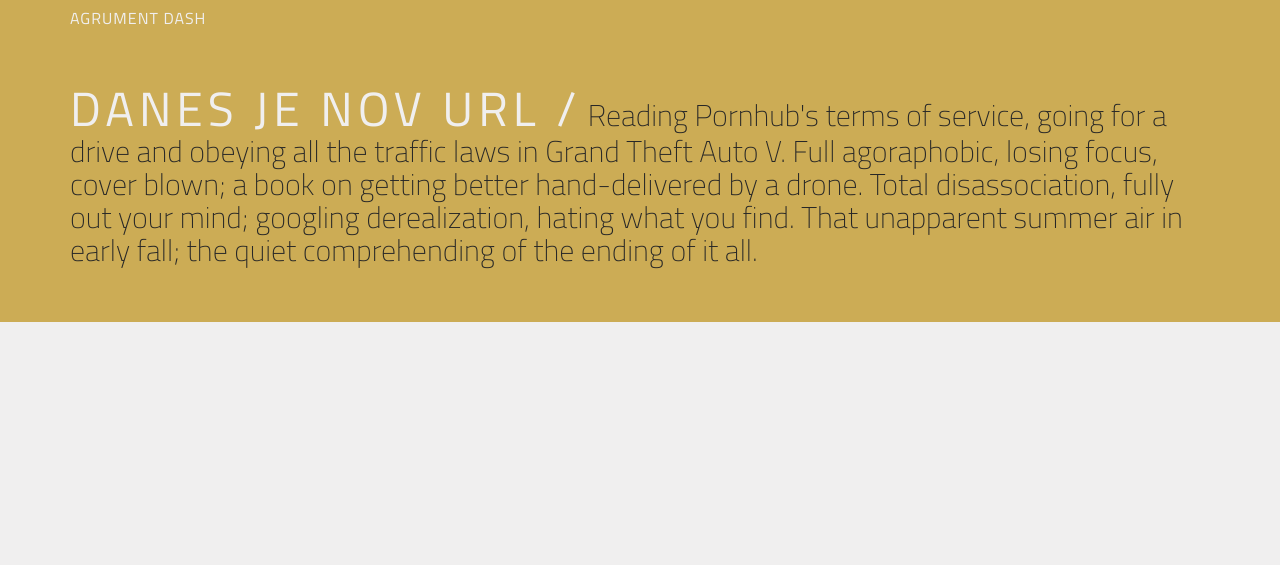
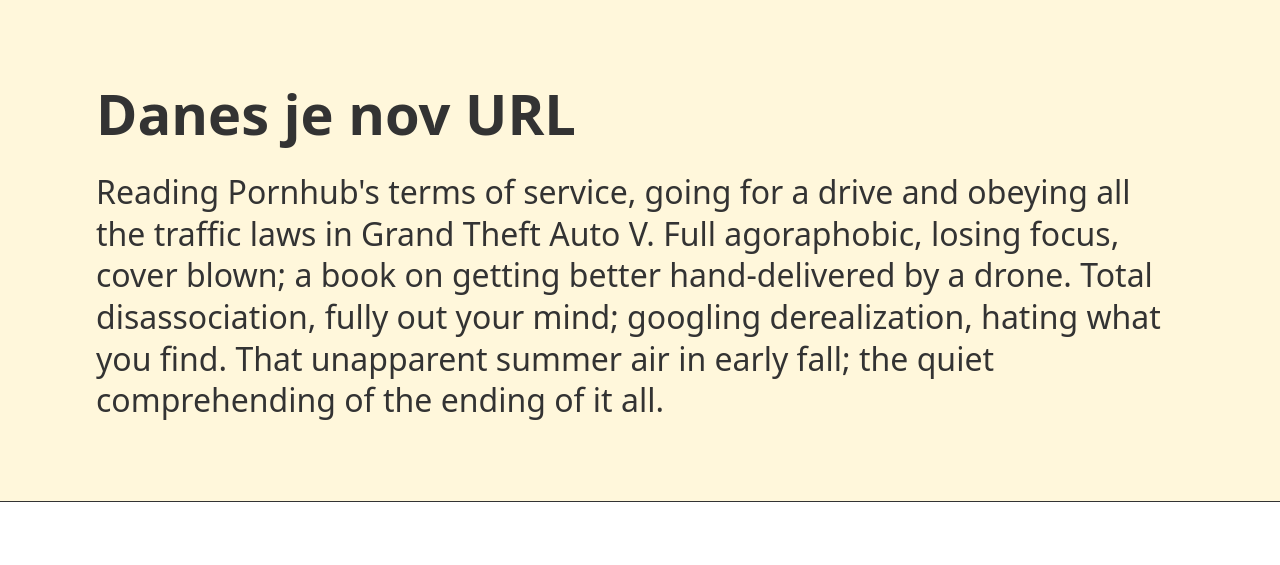
Before and after one commit to danesjenovdan/krtk, a Flask app: template flask_app/templates/_base.html in a window 1280 px wide. Shown: the top 565 px of the page. Run offline with Flask 3, Linux system fonts and the light colour scheme; the template is opened without the code that fills it, so the values that code supplies are empty; some libraries are stand-ins or nearby versions.

Commit message:
update html template to be in line with new djnd site, remove bootstrap and vue deps

```diff
--- a/flask_app/static/style.css
+++ b/flask_app/static/style.css
@@ -1,216 +1,160 @@
-.container-full {
-  margin: 0 auto;
-  width: 100%;
+*,
+*::before,
+*::after {
+  margin: 0;
+  padding: 0;
+  box-sizing: border-box;
 }
 
-/* Heartbleed */
-
-body, h1, h2, h3, p, div {
-    font-family: 'Titillium Web', 'Helvetica', 'Arial', sans-serif;
+body {
+  font-family: ui-sans-serif, system-ui, sans-serif, "Apple Color Emoji",
+    "Segoe UI Emoji", "Segoe UI Symbol", "Noto Color Emoji";
+  line-height: 1.6;
+  color: #333;
+  background-color: #fff;
 }
 
-a {
-    color: #ccac55;
-}
-a:hover {
-    color: #ccac55;
+.container {
+  max-width: 1200px;
+  margin: 0 auto;
+  padding: 0 3.5rem;
 }
 
-html, body {
-    background-color: #f0efef;
-    padding-bottom: 2em;
+@media (max-width: 768px) {
+  .container {
+    padding: 0 1.5rem;
+  }
 }
 
-.header {
-    background-color: #ccac55;
-    margin-bottom: 2em;
-    margin-left: 0px;
-    margin-right: 0px;
-}
-.header h1 {
-    font-size: 30px;
-    color: #272727;
-    font-weight: 200;
-    padding-bottom: 45px;
-    margin-top: 0;
-}
-.header h1 span.title {
-    color: #f0efef;
-    font-weight: 400;
-    text-transform: uppercase;
-    letter-spacing: 5px;
-    font-size: 48px;
-}
-h1.logo {
-    color: #f0efef;
-    text-transform: uppercase;
-    padding-top: 0;
-    font-weight: 500;
-    font-size: 16px;
-    letter-spacing: 1px;
-    margin-top: 10px;
-}
-a.logo {
-    color: #f0efef;
-    font-size: 16px;
-}
-a.logo:hover {
-    text-decoration: none;
-    color: #dad7d7;
+/* Header */
+header {
+  background-color: #fff7db;
+  padding: 5rem 0;
+  margin-bottom: 4rem;
+  border-bottom: 1px solid #333;
 }
 
-.card {
-    padding: 20px;
-    border-radius: 0px;
-    margin-top: 80px;
-    margin-bottom: 1em;
-    padding-top: 35px;
-}
-.card h1 {
-    margin: 0.5em 0 0.5em 0;
-    font-size: 24px;
-    font-weight: 700;
-    text-transform: uppercase;
-    padding-left: 10px;
-}
-.card p {
-    font-size: 18px;
-    padding: 5px 10px 5px 10px;
-}
-.card p .counter {
-    font-weight: 700;
-}
-.card-white {
-    background-color: #ffffff;
+header h1 {
+  font-size: 3.5rem;
+  font-weight: 600;
+  line-height: 1.2;
+  margin-bottom: 1.5rem;
 }
 
-.btn {
-    padding-top: 7px;
-    padding-bottom: 7px;
-    padding-left: 15px;
-    padding-right: 15px;
-    text-align: center;
-    text-transform: uppercase;
-    font-weight: 700;
-    font-family: 'Titillium Web', 'Helvetica', 'Arial', sans-serif;
-    border-radius: 0px;
-    font-size: 24px;
-    color: #ffffff;
-    letter-spacing: 1px;
-    background-color: #ccac55;
-    max-width: 100%;
+header h1 a {
+  color: inherit;
+  text-decoration: none;
 }
 
-.cardtitle {
-    position: absolute;
-    width: 100%;
-    height: auto;
-    z-index: 2;
-    left: 0px;
-}
-.cardtitle h3 {
-    font-family: 'Titillium Web', 'Helvetica', 'Arial', sans-serif;
-    font-size: 24px;
-    font-weight: 700;
-    text-transform: uppercase;
-    text-align: center;
-    top: -111px;
-    position: absolute;
-    width: 100%;
+header h1 a:hover {
+  text-decoration: underline;
 }
 
-.triangle {
-    width: 0px;
-    height: 0px;
-    border-style: solid;
-    border-width: 30px 30px 0 30px;
-    border-color: #ccac55 transparent transparent transparent;
-    position: absolute;
-    left: 50%;
-    margin-left: -30px;
-}
-.triangle-top {
-    bottom: 25px;
-    z-index: 4;
-}
-.triangle-bottom {
-    border-color: #f0efef transparent transparent transparent;
-    bottom: 5px;
-    z-index: 3;
+header h2 {
+  font-size: 2rem;
+  font-weight: 400;
+  line-height: 1.3;
 }
 
+@media (max-width: 768px) {
+  header {
+    padding: 2.5rem 0;
+    margin-bottom: 2rem;
+  }
 
-::-webkit-input-placeholder {
-   color: #dad7d7;
+  header h1 {
+    font-size: 2.25rem;
+    line-height: 1.11;
+  }
+
+  header h2 {
+    font-size: 1.5rem;
+    line-height: 1.15;
+  }
 }
 
-:-moz-placeholder { /* Firefox 18- */
-   color: #dad7d7;
+/* Shortener */
+main {
+  margin-bottom: 4rem;
 }
 
-::-moz-placeholder {  /* Firefox 19+ */
-   color: #dad7d7;
+.shortener h3 {
+  font-size: 2.25rem;
+  font-weight: 600;
+  line-height: 1.11;
 }
 
-:-ms-input-placeholder {
-   color: #dad7d7;
-}
-input.form-control {
-    border-radius: 0px;
-    outline: none;
-    box-shadow:none !important;
-    -webkit-appearance:none;
-    border: 2px solid #dad7d7;
-    height: 44px;
-    line-height: 25px;
-    font-size: 18px;
-/*    color: #ccac55;*/
+.shortener .box {
+  padding: 1.5rem;
+  margin-top: 1.5rem;
+  border: 1px solid #333;
+  display: flex;
+  gap: 1rem;
 }
 
 .url-input {
-    text-align: center;
-}
-.btn-shorturl {
-    width: 100%;
-    background-color: #ccac55;
-}
-ul li {
-    list-style-image: url(../img/puscicagold.png);
-    line-height: 1.4em;
-    font-size: 1.4em;
-    font-weight: bold;
-}
-ul li span {
-    float: right;
-    font-weight: normal;
+  flex: 1;
+  padding: 0.75rem 1rem;
+  font-family: inherit;
+  font-size: 1rem;
+  font-weight: 600;
+  border: 1px solid #333;
 }
 
-
-/* reset input glow */
-textarea:hover,
-input:hover,
-textarea:active,
-input:active,
-textarea:focus,
-input:focus
-{
-    outline: none !important;
-    box-shadow:none !important;
-    -webkit-appearance:none;
-    border-color: #ccac55 !important;
-}
-.btn:focus {
-    outline: none;
-    box-shadow:none !important;
-    -webkit-appearance:none;
-}
-.btn:hover {
-    color: #dad7d7;
-}
-.btn:active, .btn:focus {
-    color: #ffffff;
+.url-input:focus {
+  outline: none;
+  border-color: #2563eb;
+  box-shadow: 0 0 0 1px #2563eb;
 }
 
-[v-cloak] {
-    display: none;
+.btn-shorten {
+  display: inline-flex;
+  align-items: center;
+  justify-content: space-between;
+  padding-top: 0.625rem;
+  padding-bottom: 0.75rem;
+  padding-left: 1rem;
+  padding-right: 1rem;
+  font-family: inherit;
+  font-size: 1.125rem;
+  line-height: 1.33;
+  font-weight: 600;
+  color: #333;
+  background-color: #ffedad;
+  border: 0;
+  box-shadow: 0 0 0 1px #333;
+  cursor: pointer;
+  transition: all 150ms;
 }
+
+.btn-shorten:not(:disabled):hover {
+  box-shadow: 0 0 0 2px #333;
+  transform: scale(1.05);
+}
+
+.btn-shorten:disabled {
+  filter: grayscale(1);
+  cursor: not-allowed;
+}
+
+.btn-shorten img {
+  width: 1.25rem;
+  height: auto;
+  margin-left: 1.5rem;
+  margin-bottom: -0.125rem;
+}
+
+@media (max-width: 768px) {
+  .shortener h3 {
+    font-size: 1.5rem;
+    line-height: 1.5;
+  }
+
+  .shortener .box {
+    flex-direction: column;
+  }
+
+  .btn-shorten {
+    width: 100%;
+  }
+}
--- a/flask_app/templates/_base.html
+++ b/flask_app/templates/_base.html
@@ -1,47 +1,28 @@
 <!DOCTYPE html>
-<html lang="en">
-
-<head>
-  {% block head %}
-  <meta charset="utf-8">
-  <meta http-equiv="X-UA-Compatible" content="IE=edge, chrome=1">
-  <meta name="viewport" content="width=device-width, initial-scale=1">
-  <meta name="description" content="">
-  <meta property="author" content="Danes je nov dan, Inštitut za druga vprašanja">
-  <link rel="shortcut icon" href="">
-
-  <title>Danes je nov URL</title>
-
-  <link href="//netdna.bootstrapcdn.com/bootstrap/3.4.1/css/bootstrap.min.css" rel="stylesheet">
-
-  <link rel="shortcut icon" href="https://danesjenovdan.si/favicon.ico" />
-  <link href='https://fonts.googleapis.com/css?family=Titillium+Web:400,200,300,500,700,900&subset=latin,latin-ext'
-    rel='stylesheet' type='text/css'>
-
-  <link href="/static/style.css" rel="stylesheet" />
-  {% endblock %}
-</head>
-
-<body>
-  <div class="row header">
-    <div class="container">
-      <div class="row">
-        <div class="col-md-12">
-          <h1 class="logo"><a href="https://agrument.danesjenovdan.si/dash" class="logo">Agrument dash</a></h1>
-          <h1><span class="title">Danes je nov URL /</span> Reading Pornhub's terms of service, going for a drive and
-            obeying all the traffic laws in Grand Theft Auto V.
-            Full agoraphobic, losing focus, cover blown; a book on getting better hand-delivered by a drone.
-            Total disassociation, fully out your mind; googling derealization, hating what you find.
-            That unapparent summer air in early fall; the quiet comprehending of the ending of it all.
-          </h1>
-        </div>
+<html lang="sl">
+  <head>
+    <meta charset="UTF-8" />
+    <meta name="viewport" content="width=device-width, initial-scale=1.0" />
+    <title>DANES JE NOV URL</title>
+    <link rel="icon" href="/static/favicon.ico" />
+    <link rel="stylesheet" href="/static/style.css" />
+  </head>
+  <body>
+    <header>
+      <div class="container">
+        <h1><a href="/short">Danes je nov URL</a></h1>
+        <h2>
+          Reading Pornhub's terms of service, going for a drive and obeying all
+          the traffic laws in Grand Theft Auto V. Full agoraphobic, losing
+          focus, cover blown; a book on getting better hand-delivered by a
+          drone. Total disassociation, fully out your mind; googling
+          derealization, hating what you find. That unapparent summer air in
+          early fall; the quiet comprehending of the ending of it all.
+        </h2>
       </div>
-    </div>
-  </div>
-
-  <div class="container">
-    {% block content %}{% endblock %}
-  </div>
-</body>
-
+    </header>
+    <main>
+      <div class="container">{% block content %}{% endblock %}</div>
+    </main>
+  </body>
 </html>
```
Also changed, not shown: flask_app/templates/shortener.html (+49 -45 lines), flask_app/static/favicon.ico (added), 1 other file.
